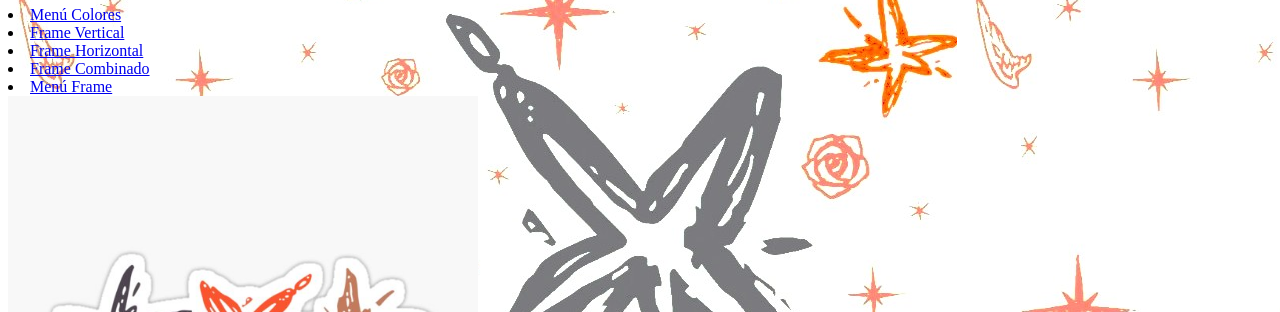
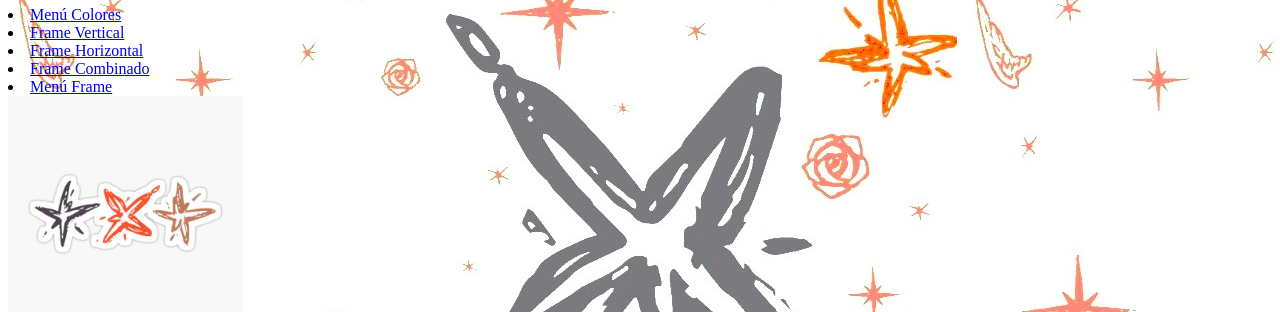
Before and after one commit to issa9002/Frames, a plain HTML site: page index.html in a window 1280 px wide. Shown: the part 60-372 px from the top of the page. Drawn offline with Linux system fonts and the light colour scheme.

Commit message:
Update index.html

```diff
--- a/index.html
+++ b/index.html
@@ -11,6 +11,6 @@
 <li><a href="https://issa9002.github.io/frame-combinado/">Frame Combinado</a><br></li>
 <li><a href="https://issa9002.github.io/menu-frame/"> Men&uacute Frame </a><br></li>
 
-<a href="https://issa9002.github.io/indice.1/"><img src="menu.jpg" widht=80% height=60%></a>
+<a href="https://issa9002.github.io/indice.1/"><img src="menu.jpg" widht=40% height=30%></a>
 </body>
 </html>
```
